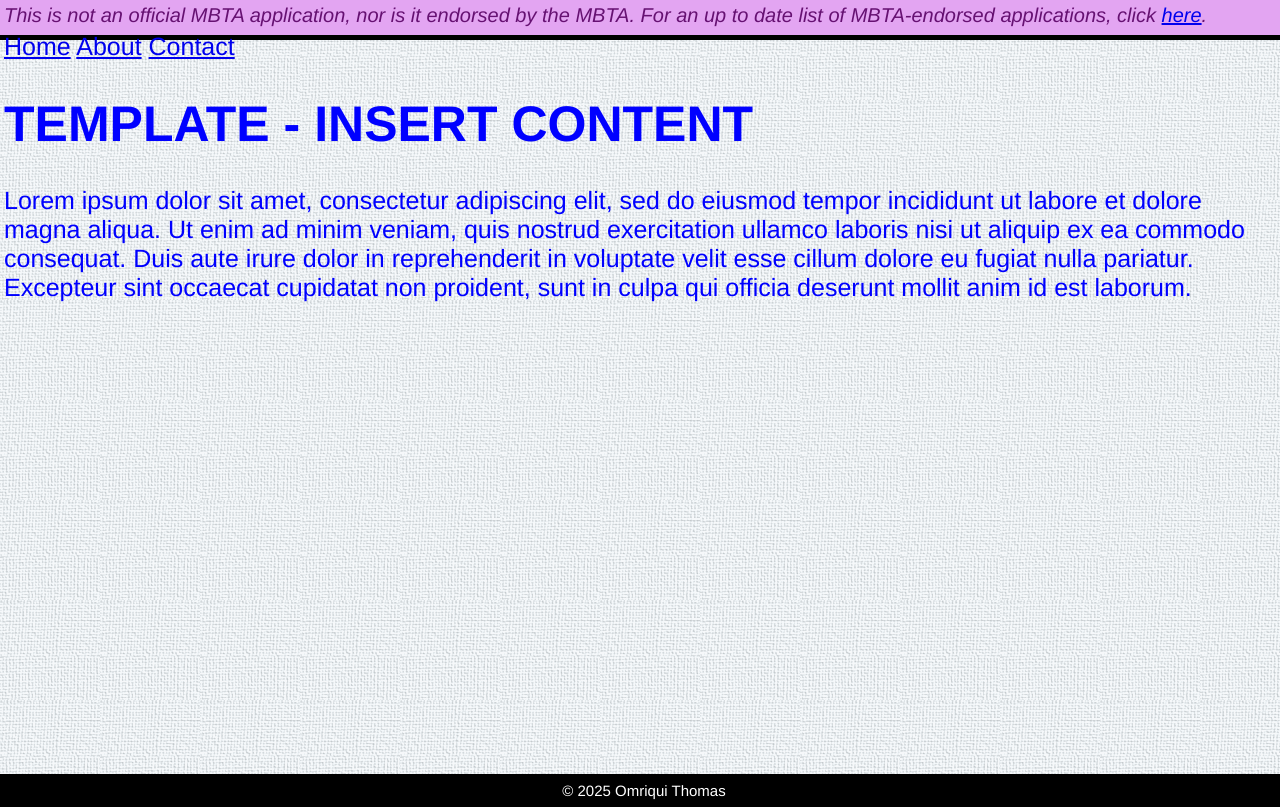
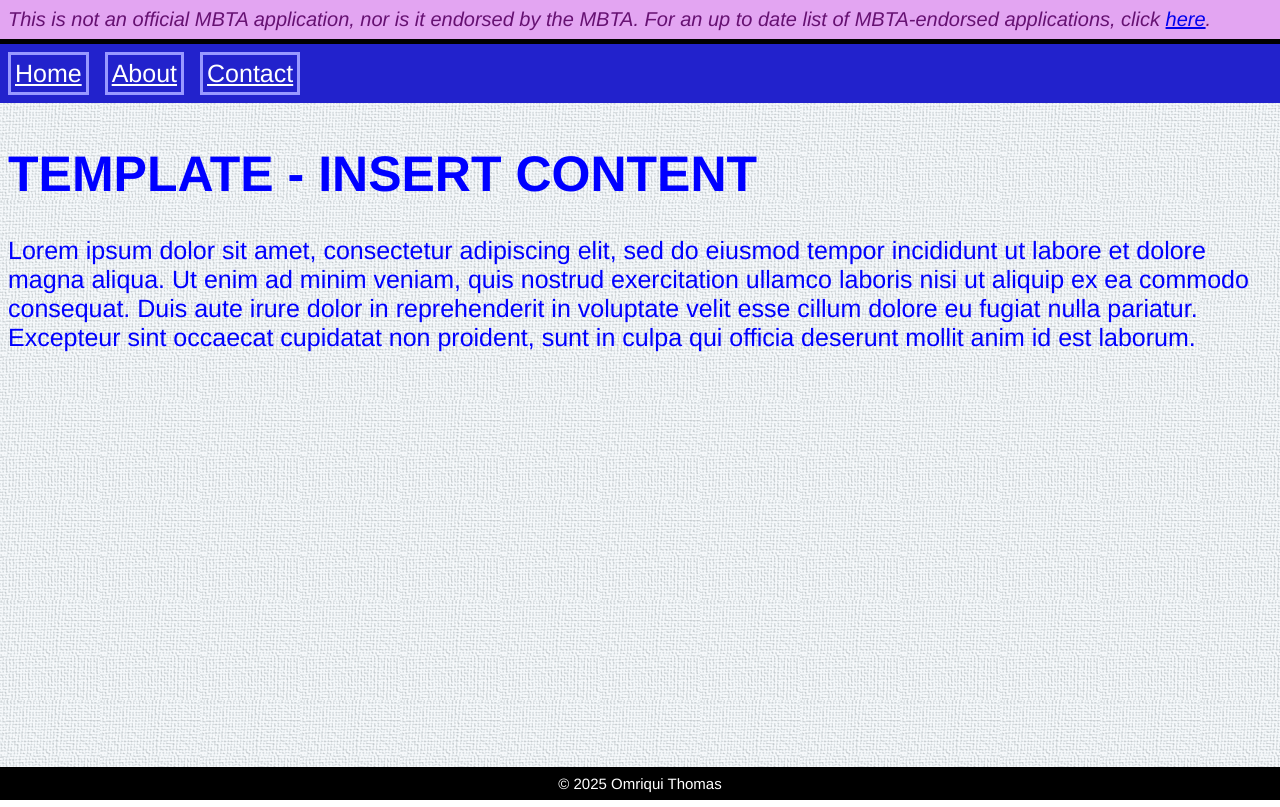
Before and after one commit to omriqui/MyMBTA, a plain HTML site: page template.html in a window 1280 px wide. Drawn offline with Linux system fonts and the light colour scheme.

Commit message:
Header, Div, Footer layout
Fixed footer positioning. Created div with class of container, and a main element between the header and the footer.

```diff
--- a/css/style.css
+++ b/css/style.css
@@ -1,3 +1,10 @@
+* {box-sizing: inherit;}
+
+html {
+    min-height: 100vh;
+    box-sizing: border-box;
+}
+
 body {
     background-image: url(../img/tile.gif);
     color: #0000FF;
@@ -5,19 +12,57 @@ body {
     font-size: 25px;
     position: relative;
     margin: 0;
-    padding: 4px;
-    min-height: calc(100vh - (1em + 16px));
+    padding: 0;
+    min-height: 100vh;
+    height: 100%;
+}
+
+main {
+    margin: 8px
 }
 
 h4 {margin-top: -5px;}
 h5 {margin-top: -30px;}
-p {}
+
+.container {
+    min-height: 100vh;
+    height: 100%;
+    display: grid;
+    grid-template-rows: auto 1fr auto;
+}
+
+.NavBar {
+    background: #2222CC;
+    width: 100vw;
+}
+
+.NavLinkDiv {
+    margin: 8px;
+    padding: 4px;
+    border-width: 3px;
+    border-style: solid;
+    border-color: #9999FF;
+    float: left;
+}
+
+.NavLink {
+    color: #FFFFFF}
+    /*links in NavBarLink*/
+    .NavLinkDiv a:visited {color: #ffffff}
+    .NavLinkDiv a:hover, .NavLinkDiv a:focus {
+        color: #DDBBFF;
+        background-color: #000099;}
+
+.NavLinkEnd {
+    clear: left;
+}
 
 .unofficial-disclaimer {
     background: #e3a5f2;
     font-size: 20px;
     color: #661172;
     font-style: italic;
+    width: 100vw;
     padding-bottom: 100px;
     border-bottom-width: 5px;
     border-bottom-color: #000000;
@@ -26,15 +71,13 @@ p {}
 .copyright {
     margin-top: 8px;
     text-align: center;
-    position: absolute;
-    bottom: calc(-1*(1rem + 16px));
-    width: 100%;
+    width: 100vw;
     background: #000000;
     font-size: 15px;
     color: #FFFFFF;}
 
 .nomargin-yespadding {
-    margin: -8px;
+    /* margin: -8px; */
     padding: 8px;
 }
 
--- a/embed/header.html
+++ b/embed/header.html
@@ -8,10 +8,11 @@
         here</a>.
   </aside>
 
-  <nav>
-    <a href="index.html">Home</a>
-    <a href="about.html">About</a>
-    <a href="contact.html">Contact</a>
+  <nav class="NavBar">
+    <div class="NavLinkDiv"><a class="NavLink" href="/">Home</a></div>
+    <div class="NavLinkDiv"><a class="NavLink" href="about.html">About</a></div>
+    <div class="NavLinkDiv"><a class="NavLink" href="contact.html">Contact</a></div>
+    <div class="NavLinkEnd"></div>
   </nav>
 
 </header>
--- a/template.html
+++ b/template.html
@@ -11,11 +11,16 @@
 </head>
 
 <body>
-  <html-include src='embed/header.html'></html-include>
-    <h1> TEMPLATE - INSERT CONTENT </h1>
-    <p>Lorem ipsum dolor sit amet, consectetur adipiscing elit, sed do eiusmod tempor incididunt ut labore et dolore magna aliqua. Ut enim ad minim veniam, quis nostrud exercitation ullamco laboris nisi ut aliquip ex ea commodo consequat. Duis aute irure dolor in reprehenderit in voluptate velit esse cillum dolore eu fugiat nulla pariatur. Excepteur sint occaecat cupidatat non proident, sunt in culpa qui officia deserunt mollit anim id est laborum.</p>
+  <div class="container">
+    <html-include src='embed/header.html'></html-include>
 
-  <html-include src='embed/footer.html'></html-include>
+    <main>
+      <h1> TEMPLATE - INSERT CONTENT </h1>
+      <p>Lorem ipsum dolor sit amet, consectetur adipiscing elit, sed do eiusmod tempor incididunt ut labore et dolore magna aliqua. Ut enim ad minim veniam, quis nostrud exercitation ullamco laboris nisi ut aliquip ex ea commodo consequat. Duis aute irure dolor in reprehenderit in voluptate velit esse cillum dolore eu fugiat nulla pariatur. Excepteur sint occaecat cupidatat non proident, sunt in culpa qui officia deserunt mollit anim id est laborum.</p>
+    </main>
+
+    <html-include src='embed/footer.html'></html-include>
+</div>
 </body>
 
 </html>
```
Also changed, not shown: about.html (+4 -0 lines), contact.html (+8 -4 lines), form.html (+4 -0 lines), index.html (+5 -1 lines).
